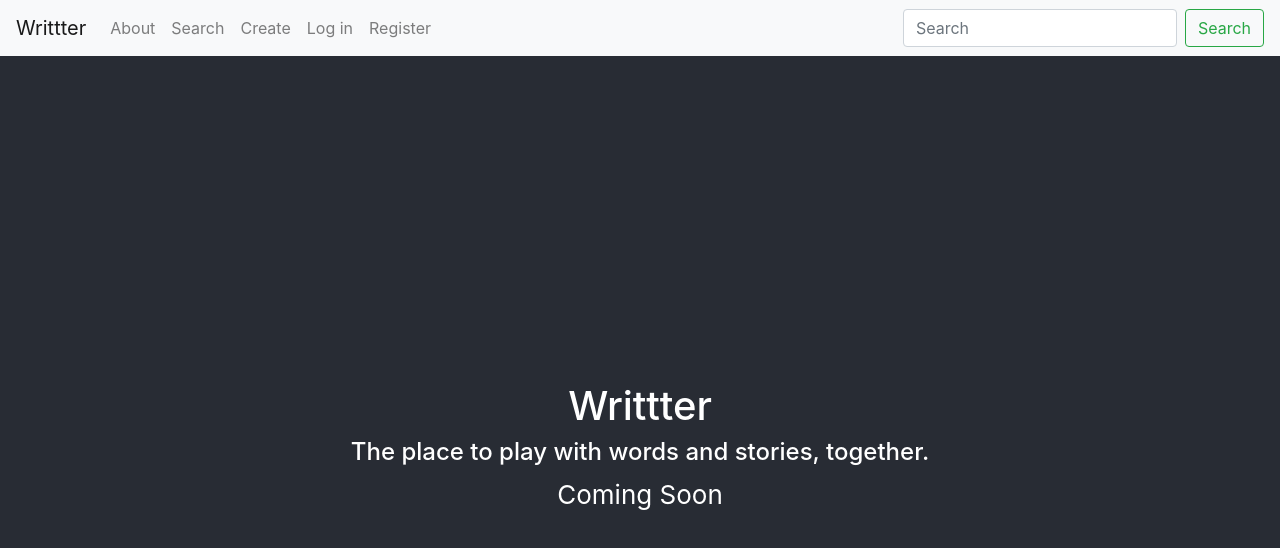
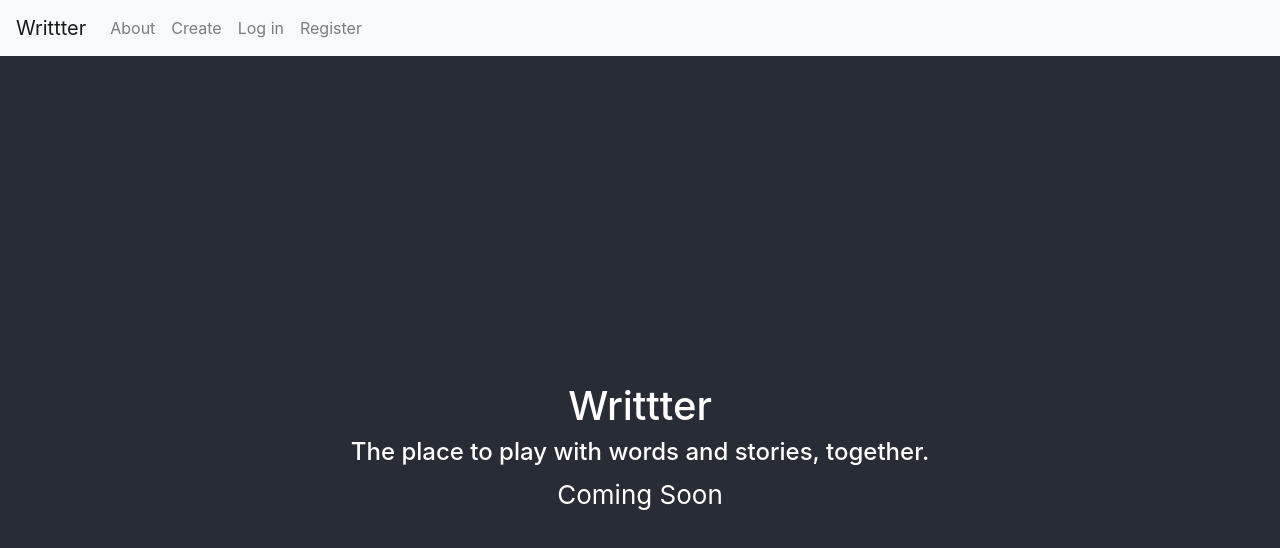
Before and after one commit to g-ongenae/writtter, a React (Create React App) app: page / in a window 1280 px wide. Shown: the top 548 px of the page. Built offline with nearby package versions, Linux system fonts and the light colour scheme.

Commit message:
Disable search (not coded page until page is code)

```diff
--- a/src/components/Menu.js
+++ b/src/components/Menu.js
@@ -59,11 +59,11 @@
               About
             </Link>
           </li>
-          <li className="nav-item">
+          {/* <li className="nav-item">
             <Link className="nav-link" to={Config.getUrl("/search")}>
               Search
             </Link>
-          </li>
+          </li> */}
           <li className="nav-item">
             <Link className="nav-link" to={Config.getUrl("/create")}>
               Create
@@ -72,7 +72,7 @@
           {logButtons[0]}
           {logButtons[1]}
         </ul>
-        <form className="form-inline my-2 my-lg-0">
+        {/* <form className="form-inline my-2 my-lg-0">
           <input
             className="form-control mr-sm-2"
             type="search"
@@ -85,7 +85,7 @@
           >
             Search
           </button>
-        </form>
+        </form> */}
       </div>
     </nav>
   );
```
